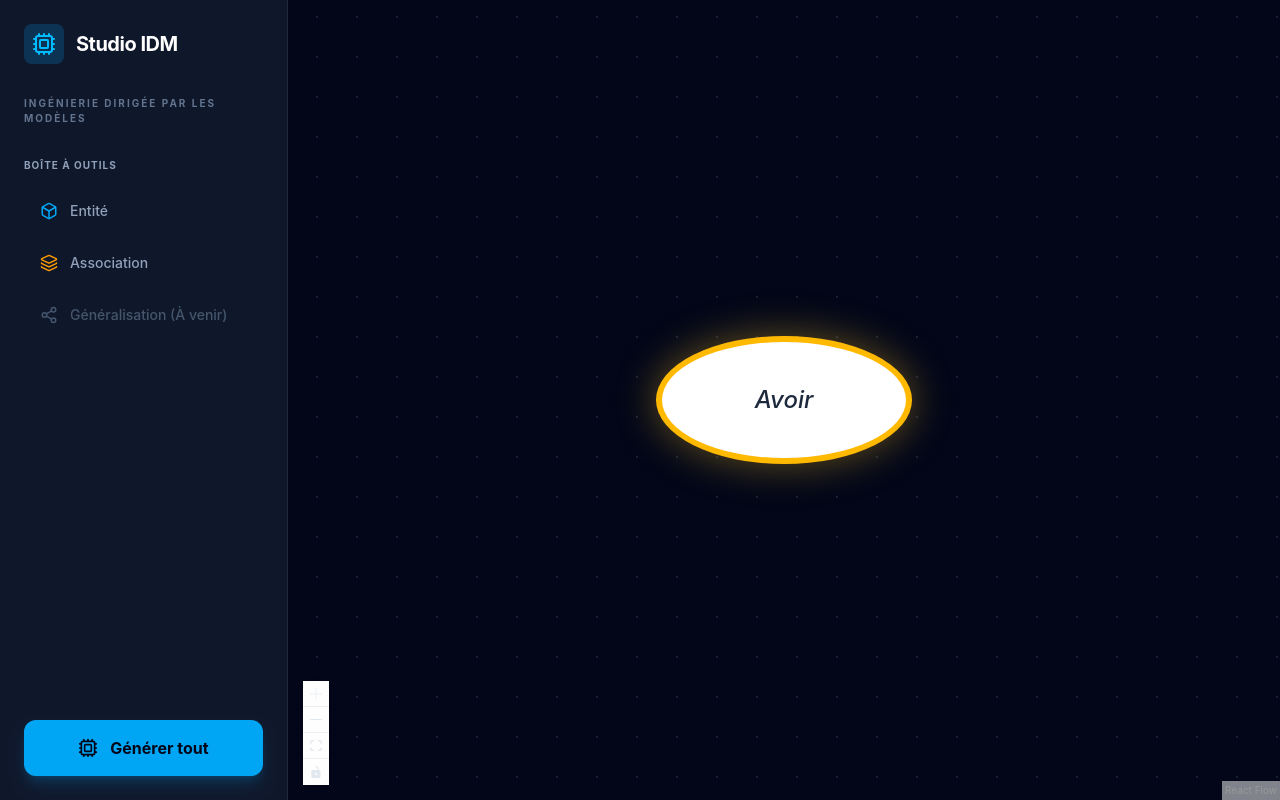
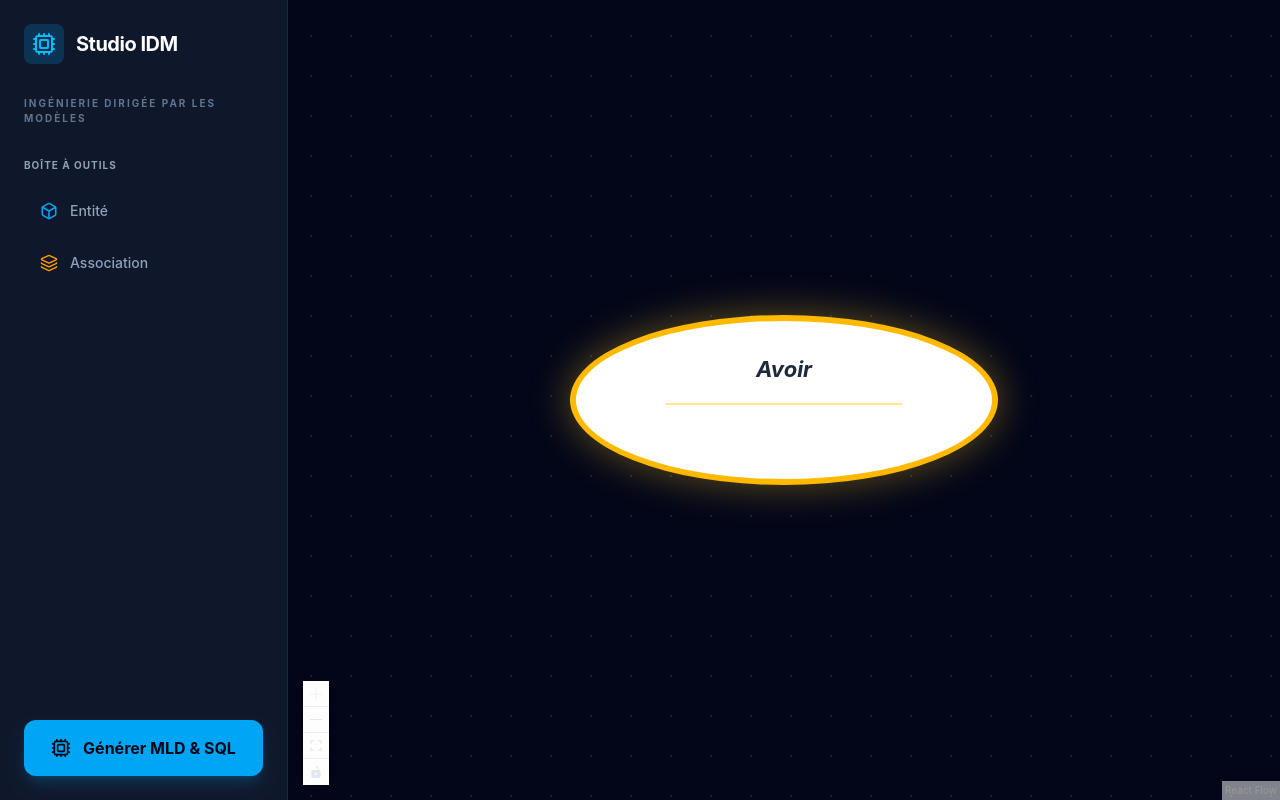
Before and after one commit to MandrindraEsperant/mcd-mld-generator, a Next.js app in the folder frontend/: page / in a window 1280 px wide. Both pictures are taken after a click on the button "Association". Built offline with nearby package versions, Linux system fonts and the light colour scheme.

Commit message:
feat: update generation button label and remove deprecated UI elements from EntityNode and McdWorkspace

```diff
--- a/frontend/src/components/AssociationNode.tsx
+++ b/frontend/src/components/AssociationNode.tsx
@@ -1,9 +1,9 @@
 "use client";
 
-import { Handle, Position } from '@xyflow/react';
+import { Handle, Position, NodeResizer } from '@xyflow/react';
 import { Plus, X } from 'lucide-react';
 
-export default function AssociationNode({ data, id }: any) {
+export default function AssociationNode({ data, id, selected }: any) {
   const addProperty = () => {
     data.onChange({
       properties: [...(data.properties || []), { id: `prop_${Date.now()}`, name: 'attr', type: 'string', isIdentifier: false }]
@@ -23,33 +23,53 @@ export default function AssociationNode({ data, id }: any) {
 
   return (
     <div className="relative group">
+      <NodeResizer color="#f59e0b" isVisible={selected} minWidth={140} minHeight={80} />
       <Handle type="target" position={Position.Top} className="opacity-0 group-hover:opacity-100" />
-      <div className="w-32 h-16 bg-white border-[3px] border-amber-400 rounded-[100%] shadow-[0_0_20px_rgba(251,191,36,0.4)] flex flex-col items-center justify-center p-2">
-        <input
-          className="bg-transparent text-slate-800 font-medium outline-none w-full text-center text-xs italic"
-          value={data.name}
-          onChange={(e) => data.onChange({ name: e.target.value })}
-          placeholder="Association"
-        />
 
-        {/* Properties popover or simplified list */}
-        <div className="absolute top-full mt-2 bg-slate-800 rounded-lg p-2 border border-slate-700 hidden group-hover:block z-50 shadow-2xl min-w-[150px]">
-          <div className="text-[10px] text-slate-500 font-bold mb-2 px-1 uppercase tracking-tighter">Propriétés</div>
+      <div className="w-full h-full bg-white border-[3px] border-amber-400 rounded-[50%_50%] shadow-[0_0_20px_rgba(251,191,36,0.4)] flex flex-col items-center justify-center p-4 overflow-hidden">
+        <div className="w-full flex justify-center pb-1">
+          <input
+            className="bg-transparent text-slate-800 font-bold outline-none w-full text-center text-[11px] italic"
+            value={data.name}
+            onChange={(e) => data.onChange({ name: e.target.value })}
+            placeholder="Association"
+          />
+        </div>
+
+        {/* Separator line */}
+        <div className="w-2/3 border-t border-amber-200 my-1" />
+
+        <div className="flex flex-col items-center gap-1 w-full max-h-[80%] overflow-y-auto custom-scrollbar px-2">
           {data.properties?.map((prop: any, i: number) => (
-             <div key={prop.id} className="flex items-center gap-1 mb-1">
+             <div key={prop.id} className="flex items-center justify-center gap-1 group/prop text-[9px] font-mono w-full">
                 <input
                   value={prop.name}
                   onChange={(e) => updateProp(i, 'name', e.target.value)}
-                  className="bg-slate-900 text-[10px] p-1 rounded outline-none w-full text-slate-300"
+                  className="bg-transparent outline-none text-slate-700 w-1/2 text-right"
+                  placeholder="nom"
                 />
-                <button onClick={() => removeProp(i)} className="text-slate-600 hover:text-red-500">
+                <span className="text-slate-400">:</span>
+                <select
+                  value={prop.type || 'string'}
+                  onChange={(e) => updateProp(i, 'type', e.target.value)}
+                  className="bg-transparent text-slate-500 outline-none cursor-pointer w-1/2 text-left"
+                >
+                  <option value="int">int</option>
+                  <option value="string">string</option>
+                  <option value="date">date</option>
+                  <option value="boolean">bool</option>
+                </select>
+                <button onClick={() => removeProp(i)} className="text-slate-300 hover:text-red-500 opacity-0 group-hover/prop:opacity-100 absolute right-1">
                   <X size={10} />
                 </button>
              </div>
           ))}
-          <button onClick={addProperty} className="text-[10px] text-sky-400 font-bold px-1">+ Ajouter</button>
+          <button onClick={addProperty} className="text-[9px] text-amber-600 font-bold hover:underline mt-1 opacity-0 group-hover:opacity-100 transition-opacity">
+            + Ajouter
+          </button>
         </div>
       </div>
+
       <Handle type="source" position={Position.Bottom} className="opacity-0 group-hover:opacity-100" />
       <Handle type="target" position={Position.Left} id="left" className="opacity-0 group-hover:opacity-100" />
       <Handle type="source" position={Position.Right} id="right" className="opacity-0 group-hover:opacity-100" />
--- a/frontend/src/components/EntityNode.tsx
+++ b/frontend/src/components/EntityNode.tsx
@@ -77,10 +77,6 @@ export default function EntityNode({ data, id, selected }: any) {
           </button>
         </div>
 
-        <div className="px-4 py-2 border-t border-slate-100">
-           <span className="text-[10px] text-slate-400 italic underline cursor-pointer hover:text-sky-600 transition-colors">Méthodes...</span>
-        </div>
-
         <Handle type="source" position={Position.Bottom} className="opacity-0 group-hover:opacity-100" />
         <Handle type="source" position={Position.Right} id="right" className="opacity-0 group-hover:opacity-100" />
       </div>
--- a/frontend/src/components/McdWorkspace.tsx
+++ b/frontend/src/components/McdWorkspace.tsx
@@ -178,10 +178,6 @@ export default function McdWorkspace() {
                 <Layers size={18} className="text-amber-500" />
                 <span>Association</span>
               </button>
-              <button className="sidebar-button text-slate-600 cursor-not-allowed" disabled>
-                <Share2 size={18} />
-                <span>Généralisation (À venir)</span>
-              </button>
             </div>
           </div>
         </div>
@@ -192,7 +188,7 @@ export default function McdWorkspace() {
           className="mt-auto w-full flex items-center justify-center gap-3 py-4 px-6 bg-sky-500 hover:bg-sky-400 text-slate-950 font-bold rounded-xl transition-all shadow-lg shadow-sky-500/20 disabled:opacity-50"
         >
           {isGenerating ? <div className="w-5 h-5 border-2 border-slate-950/30 border-t-slate-950 rounded-full animate-spin" /> : <Cpu size={20} />}
-          Générer tout
+          Générer MLD & SQL
         </button>
       </aside>
 
```
